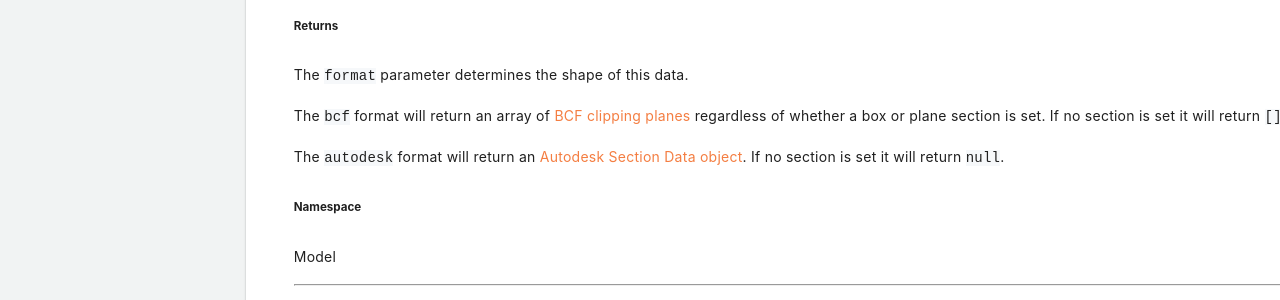
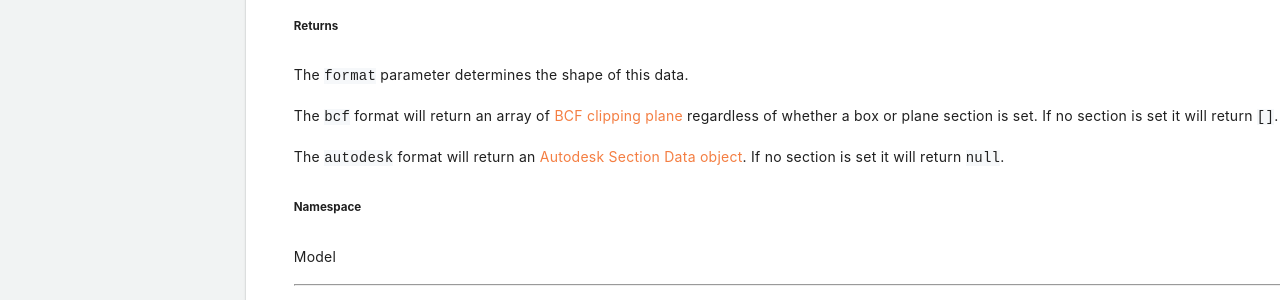
Before and after one commit to procore/documentation, a Jekyll site: the page built from bim_webviewer/bim_web_viewer.md, in a window 1280 px wide and 900 px high, scrolled down 39878 px. Shown: the part 153-453 px from the top of the window. Built offline with Jekyll 4.4.1, drawn with Linux system fonts in a browser that asks for light colours; comment, search, counter and statistics services are not loaded.

Commit message:
Fix BCF Clipping Plane link

```diff
--- a/bim_webviewer/bim_web_viewer.md
+++ b/bim_webviewer/bim_web_viewer.md
@@ -1953,7 +1953,7 @@ Returns the current sectioning information as set by the Section Box tool or the
 
 The `format` parameter determines the shape of this data.
 
-The `bcf` format will return an array of [BCF clipping planes](#bcf-clipping-planes) regardless of whether a box or plane section is set. If no section is set it will return `[]`.
+The `bcf` format will return an array of [BCF clipping plane](#bcf-clipping-plane) regardless of whether a box or plane section is set. If no section is set it will return `[]`.
 
 The `autodesk` format will return an [Autodesk Section Data object](#autodesk-section-data). If no section is set it will return `null`.
 
@@ -3263,7 +3263,7 @@ See [Tools](#tools) for further information.
 ### BCF Clipping Plane
 
 <p class="heading-link-container">
-  <a class="heading-link" href="#bcf-clipping-planes"></a>
+  <a class="heading-link" href="#bcf-clipping-plane"></a>
 </p>
 
 The BCF Clipping Plane is based off of the BCF schema defined here: https://github.com/buildingSMART/BCF-API#3526-clipping-plane
```
